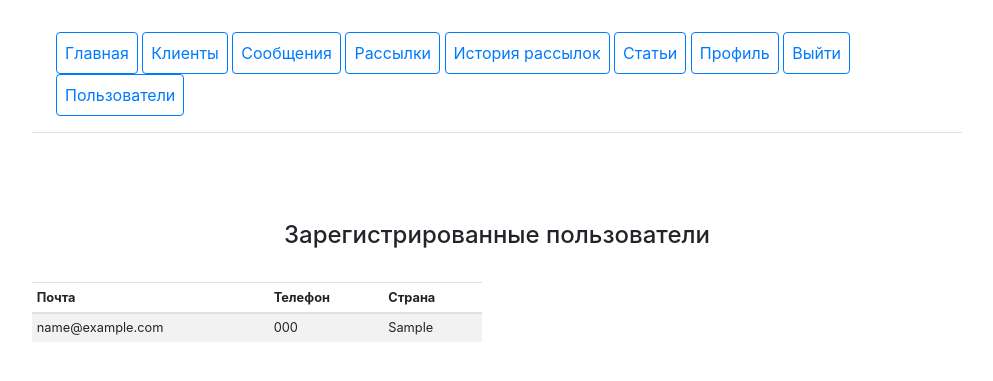
After one commit to Kettariec/course_work_django, a Django app: page /users/user_list/ in a window 1280 px wide. The commit adds this page. Shown: the top 381 px of the page, without its empty margins (143-1136 px from the left). Run offline with Django 5.2, Linux system fonts and the light colour scheme; a user stored in the database is signed in; tables that the repository leaves empty hold one stand-in row (values such as "Sample post"); some libraries are stand-ins or nearby versions.

Commit message:
add user_list.html

```diff
--- a/newsletter/services.py
+++ b/newsletter/services.py
@@ -6,6 +6,8 @@ from newsletter.models import NewsLetter, Log
 
 def send_letter():
     """Функция отправки сообщения списку клиентов"""
+    # with open('test.txt', 'a', encoding='utf-8') as f:
+    #     f.write(datetime.now().strftime('%Y-%m-%d %H:%M') + '\n')
     day = timedelta(days=1, hours=0, minutes=0)
     weak = timedelta(days=7, hours=0, minutes=0)
     month = timedelta(days=30, hours=0, minutes=0)
--- a/newsletter/templates/newsletter/base.html
+++ b/newsletter/templates/newsletter/base.html
@@ -30,6 +30,9 @@
         <a class="p-2 btn btn-outline-primary" href="{% url 'users:login' %}">Войти</a>
         <a class="p-2 btn btn-outline-primary" href="{% url 'users:register' %}">Регистрация</a>
         {% endif %}
+        {% if user.is_staff %}
+        <a class="p-2 btn btn-outline-primary" href="{% url 'users:user_list' %}">Пользователи</a>
+        {% endif %}
     </nav>
 </div>
 </header>
--- /dev/null
+++ b/users/templates/users/user_list.html
@@ -0,0 +1,34 @@
+{% extends 'newsletter/base.html' %}
+
+{% block content %}
+
+<div class="pricing-header px-3 py-3 pt-md-5 pb-md-4 mx-auto text-center">
+    <br/>
+    <h4>Зарегистрированные пользователи</h4>
+</div>
+<div class="row">
+    <div class="col-6">
+        <div class="table-responsive small">
+            <table class="table table-striped table-sm">
+                <thead>
+                <tr>
+                    <th scope="col">Почта</th>
+                    <th scope="col">Телефон</th>
+                    <th scope="col">Страна</th>
+                </tr>
+                </thead>
+                <tbody>
+                {% for user in user_list %}
+                <tr>
+                    <td>{{user.email}}</td>
+                    <td>{{user.phone}}</td>
+                    <td>{{user.country}}</td>
+                </tr>
+                {% endfor %}
+                </tbody>
+            </table>
+        </div>
+    </div>
+</div>
+
+{% endblock %}
```
Also changed, not shown: README.md.
